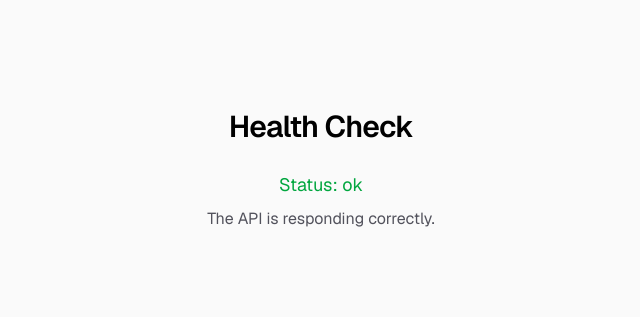
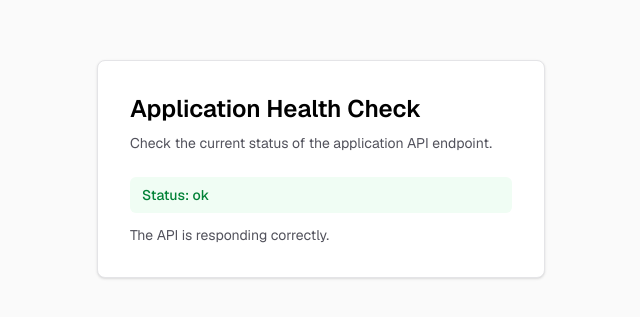
Before and after one commit to dp9ztcftf2-lgtm/prompting-playbook, a Next.js app in the folder web/: page /health-check in a window 1280 px wide. Shown: the part 231-548 px from the top of the page, without its empty margins (319-959 px from the left). Built offline with nearby package versions, Linux system fonts and the light colour scheme.

Commit message:
Updated styling on health check page

```diff
--- a/web/src/app/health-check/page.tsx
+++ b/web/src/app/health-check/page.tsx
@@ -23,30 +23,39 @@ export default async function HealthCheckPage() {
   }
 
   return (
-    <div className="flex min-h-screen items-center justify-center bg-zinc-50 font-sans dark:bg-black">
-      <main className="flex flex-col items-center gap-6 px-16 py-32 text-center">
-        <h1 className="text-3xl font-semibold leading-10 tracking-tight text-black dark:text-zinc-50">
-          Health Check
+    <div className="flex min-h-screen items-center justify-center bg-zinc-50 font-sans dark:bg-black p-4">
+      <main className="w-full max-w-md">
+        <div className="rounded-lg border border-zinc-200 bg-white p-8 shadow-sm dark:border-zinc-800 dark:bg-zinc-900">
+          <h1 className="mb-2 text-2xl font-semibold text-black dark:text-zinc-50">
+            Application Health Check
           </h1>
+          <p className="mb-6 text-sm text-zinc-600 dark:text-zinc-400">
+            Check the current status of the application API endpoint.
+          </p>
           {error ? (
-          <div className="flex flex-col gap-2">
-            <p className="text-lg text-red-600 dark:text-red-400">
+            <div className="flex flex-col gap-3">
+              <div className="inline-flex items-center gap-2 rounded-md bg-red-50 px-3 py-2 dark:bg-red-950/20">
+                <span className="text-sm font-medium text-red-700 dark:text-red-400">
                   Error: {error}
-            </p>
-            <p className="text-base text-zinc-600 dark:text-zinc-400">
+                </span>
+              </div>
+              <p className="text-sm text-zinc-600 dark:text-zinc-400">
                 The health check endpoint could not be reached.
               </p>
             </div>
           ) : (
-          <div className="flex flex-col gap-2">
-            <p className="text-lg text-green-600 dark:text-green-400">
+            <div className="flex flex-col gap-3">
+              <div className="inline-flex items-center gap-2 rounded-md bg-green-50 px-3 py-2 dark:bg-green-950/20">
+                <span className="text-sm font-medium text-green-700 dark:text-green-400">
                   Status: {status}
-            </p>
-            <p className="text-base text-zinc-600 dark:text-zinc-400">
+                </span>
+              </div>
+              <p className="text-sm text-zinc-600 dark:text-zinc-400">
                 The API is responding correctly.
               </p>
             </div>
           )}
+        </div>
       </main>
     </div>
   );
```
Lines whose indentation alone changed are shown as unchanged.
